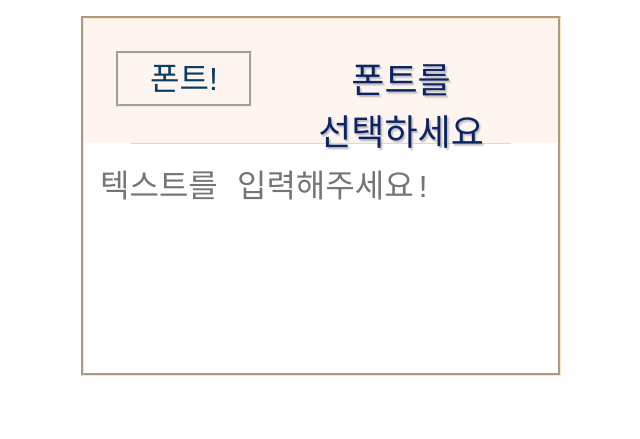
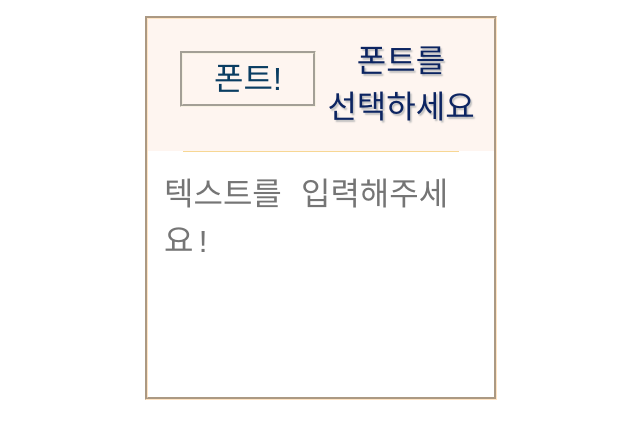
Before and after one commit to rewrite0w0/fontBox, a website: page index.html in a window 1280 px wide. Shown: the whole page, without its empty margins (319-959 px from the left). Drawn offline with Linux system fonts and the light colour scheme.

Commit message:
original size change

```diff
--- a/style/style.css
+++ b/style/style.css
@@ -21,8 +21,10 @@ article {
   border: 1rem;
   background-color: #ffffff;
   display: block;
-  height: 360px;
-  width: 480px;
+  /* height: 360px;
+  width: 480px; */
+  height: 24rem;
+  width: 22rem;
   border: 0.2rem groove bisque;
   text-shadow: 0.1rem 0.1rem 0.1rem #bcbcbc;
 }
@@ -159,11 +161,11 @@ option {
   /* flex: auto; */
   justify-content: center;
   /* overflow: inherit; */
-  font-size: 2.25rem;
-  float: center;
+  font-size: 2rem;
+  /* float: center; */
   /* width: 30rem; */
   /* height: 100em; */
-  margin-top: 1.5rem;
+  /* margin-top: 1.5rem; */
 }
 
 .fontBoxLeft {
```
